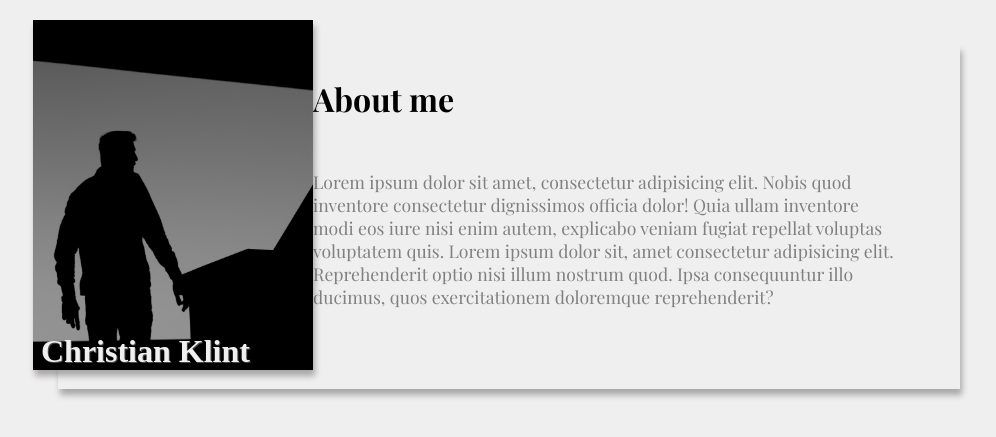
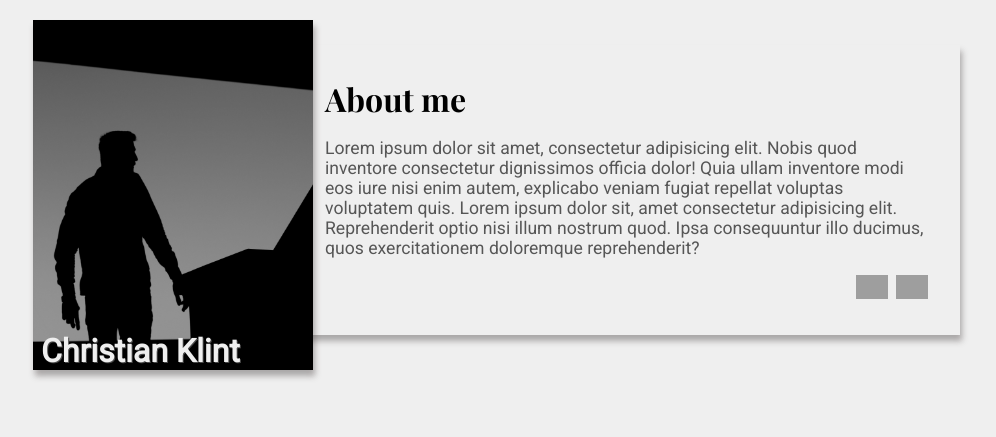
Before and after one commit to thandora/odin-homepage, a plain HTML site: page index.html in a window 1280 px wide. Shown: the whole page, without its empty margins (131-1127 px from the left). Drawn offline with nearby package versions, Linux system fonts and the light colour scheme; grey boxes are pictures that could not be loaded; a web font is replaced by a local one.

Commit message:
add links to hero section

```diff
--- a/index.html
+++ b/index.html
@@ -34,6 +34,21 @@
             amet consectetur adipisicing elit. Reprehenderit optio nisi illum nostrum quod. Ipsa
             consequuntur illo ducimus, quos exercitationem doloremque reprehenderit?
           </p>
+          <div class="hero-links">
+            <a href="https://github.com/thandora">
+              <img
+                class="link-img"
+                src="https://cdn.jsdelivr.net/gh/devicons/devicon@latest/icons/github/github-original.svg"
+              />
+            </a>
+
+            <a href="https://www.linkedin.com/in/christian-klint-labadia-19a019267/">
+              <img
+                class="link-img"
+                src="https://cdn.jsdelivr.net/gh/devicons/devicon@latest/icons/linkedin/linkedin-plain.svg"
+              />
+            </a>
+          </div>
         </div>
       </div>
     </section>
--- a/style.css
+++ b/style.css
@@ -14,7 +14,8 @@ body {
   flex-direction: column;
   align-items: center;
   background-color: #efefef;
-  color: gray;
+  color: #565656;
+  font-family: "Roboto", sans-serif;
 }
 
 h2,
@@ -32,6 +33,7 @@ h3 {
   position: relative;
   box-shadow: 2px 6px 6px rgba(65, 59, 59, 0.397);
   float: left;
+  margin-right: 12px;
 }
 
 .portrait {
@@ -59,17 +61,26 @@ h3 {
 .hero-text {
   margin: 25px;
   padding: 2rem;
-  font-family: "Playfair Display", serif;
   background-color: #efefef;
   box-shadow: 2px 6px 6px rgba(65, 59, 59, 0.397);
 }
 
 .hero-text h2 {
+  font-family: "Playfair Display", serif;
   font-size: 2rem;
   margin: 0;
 }
 
 .hero-text p {
-  padding: 2rem;
   font-size: 1.1rem;
 }
+
+.hero-links {
+  display: flex;
+  column-gap: 8px;
+  justify-content: right;
+}
+
+.link-img {
+  width: 32px;
+}
```
